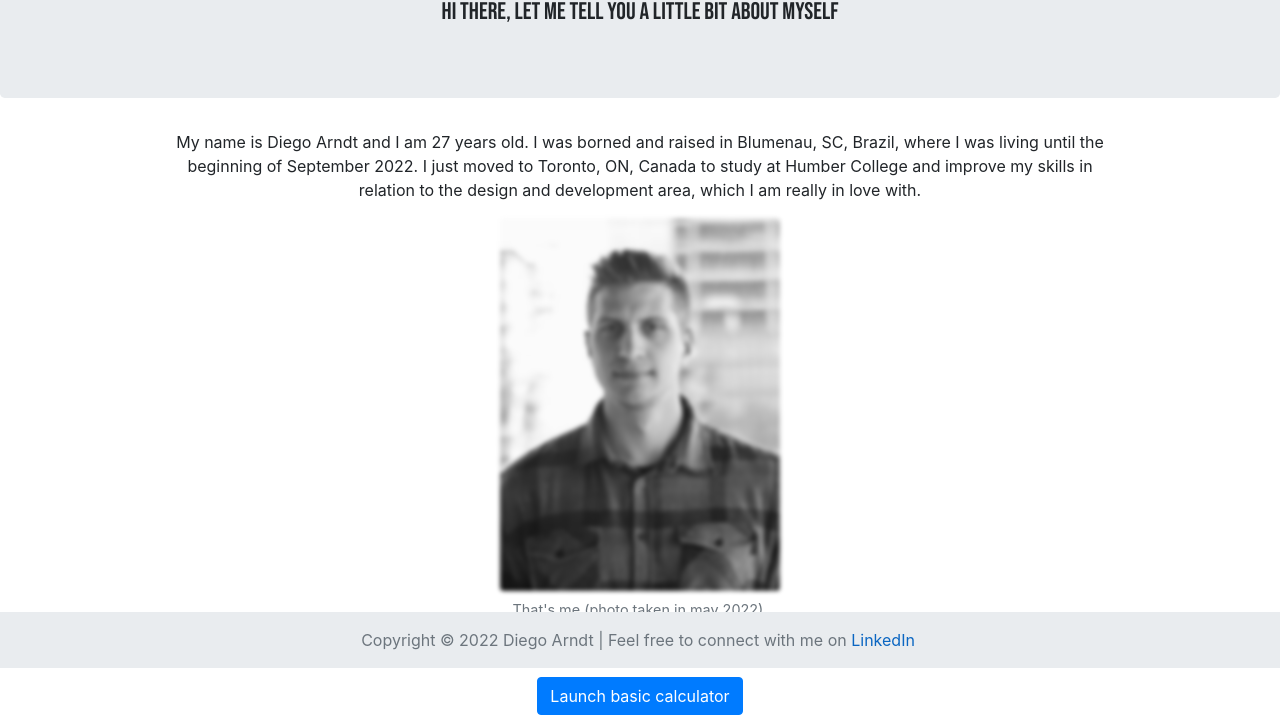
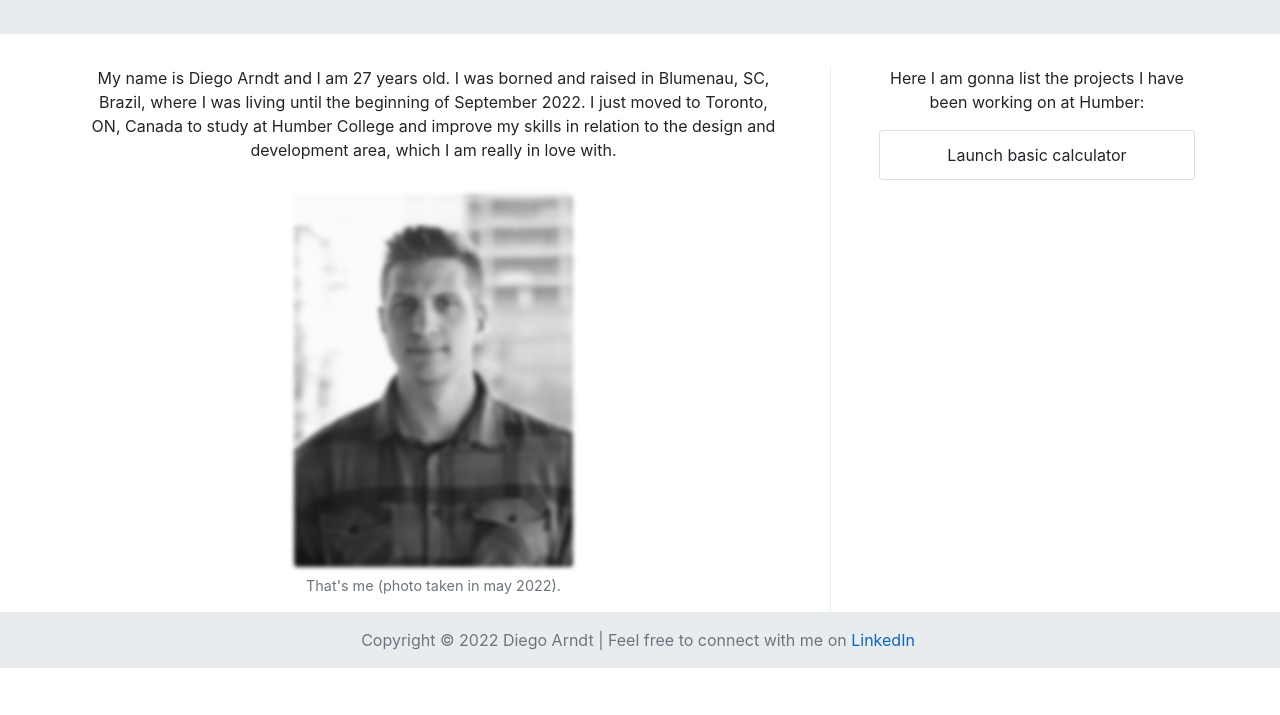
Before and after one commit to diegoarndt/study-project, a plain HTML site: page index.html in a window 1280 px wide. Shown: the part 132-847 px from the top of the page. After the commit the page ends 800 px from the top, so only its background shows below. Drawn offline with nearby package versions, Linux system fonts and the light colour scheme; a web font is replaced by a local one.

Commit message:
Grid layout exercise

```diff
--- a/css/styles.css
+++ b/css/styles.css
@@ -12,9 +12,15 @@ a {
     text-decoration: none !important;
 }
 
-a:hover {
+.special-link:hover {
     box-shadow: inset 100px 0 0 0 #0b66c2;
-    color: white !important;
+    color: #ffffff !important;
+}
+
+.list-group-item:hover {
+    background-color: #0b66c2;
+    color: #ffffff !important;
+    cursor: pointer;
 }
 
 .title {
@@ -30,15 +36,24 @@ a:hover {
 
 .title:hover {
     background-size: 0 3px, 100% 3px;
-    color: black;
-    -webkit-text-fill-color: white;
-    -webkit-text-stroke-color: black;
+    color: #000000;
+    -webkit-text-fill-color: #ffffff;
+    -webkit-text-stroke-color: #000000;
     -webkit-text-stroke-width: 2px;
 }
 
 .subtitle {
     font-size: x-large;
-    font-family: "Bebas Neue", cursive;
+    font-family: "Poiret One", cursive;
+    color: #6c757d;
+}
+
+.jumbotron {
+    padding: 2rem 2rem !important;
+}
+
+figure {
+    margin-top: 1rem !important;
 }
 
 img {
@@ -54,6 +69,10 @@ img:hover {
     border: 0.5rem solid #f2f2f2;
 }
 
+.separator {
+    border-left: 1px solid #e9ecef;
+}
+
 .footer {
     position: absolute;
     background-color: #e9ecef;
--- a/index.html
+++ b/index.html
@@ -9,65 +9,95 @@
         integrity="sha384-ggOyR0iXCbMQv3Xipma34MD+dH/1fQ784/j6cY/iJTQUOhcWr7x9JvoRxT2MZw1T" crossorigin="anonymous">
     <link rel="preconnect" href="https://fonts.googleapis.com">
     <link rel="preconnect" href="https://fonts.gstatic.com" crossorigin>
-    <link href="https://fonts.googleapis.com/css2?family=Bebas+Neue&family=Finger+Paint&display=swap" rel="stylesheet">
+    <link href="https://fonts.googleapis.com/css2?family=Poiret+One&family=Finger+Paint&display=swap" rel="stylesheet">
 </head>
 
 <body>
     <div class="text-center">
-        <div class="jumbotron">
+        <div class="row jumbotron">
+            <div class="col-12">
                 <h1><span class="title">Diego Arndt's project</span></h1>
                 <h6 class="subtitle">Hi there, let me tell you a little bit about myself</h6>
             </div>
-        <div class="d-flex justify-content-center">
-            <p class="w-75">My name is Diego Arndt and I am 27 years old. I was borned and raised in Blumenau, SC,
-                Brazil, where I was living until the beginning of September 2022. I just moved to Toronto, ON, Canada to
-                study at Humber College and
-                improve my skills in relation to the design and development area, which I am really in love with.</p>
+        </div>
+        <div class="container">
+            <div class="row">
+                <div class="col-8 pr-5">
+                    <div class="row">
+                        <div class="col-12">
+                            <p>My name is Diego Arndt and I am 27 years old. I was borned and raised in Blumenau,
+                                SC,
+                                Brazil, where I was living until the beginning of September 2022. I just moved to
+                                Toronto, ON,
+                                Canada to study at Humber College and improve my skills in relation to the design and
+                                development
+                                area, which I am really in love with.
+                            </p>
                         </div>
                     </div>
-    <div class="d-flex justify-content-center">
+                    <div class="row">
+                        <div class="col-12">
                             <figure class="figure text-center">
-            <img src="./img/myself.jpg" class="figure-img img-fluid rounded w-50" alt="Just a picture of me">
+                                <img src="./img/myself.jpg" class="figure-img img-fluid rounded w-50"
+                                    alt="Just a picture of me">
                                 <figcaption class="figure-caption">That's me (photo taken in may 2022).</figcaption>
                             </figure>
                         </div>
-
-    <div class="text-center">
+                    </div>
+                </div>
+                <div class="col-4 pl-5 separator">
+                    <div class="row">
+                        <div class="col-12">
                             <p>Here I am gonna list the projects I have been working on at Humber:</p>
                         </div>
+                    </div>
+                    <div class="row">
+                        <div class="col-12">
+                            <ul class="list-group">
+                                <li class="list-group-item" data-toggle="modal" data-target="#exampleModalCenter">
+                                    Launch basic calculator
+                                </li>
+                            </ul>
+                        </div>
 
-    <div class="d-flex justify-content-center">
-        <button type="button" class="btn btn-primary" data-toggle="modal" data-target="#exampleModalCenter">
-            Launch basic calculator
-        </button>
                         <div class="modal fade" id="exampleModalCenter" tabindex="-1" role="dialog"
                             aria-labelledby="exampleModalCenterTitle" aria-hidden="true">
                             <div class="modal-dialog modal-dialog-centered" role="document">
                                 <div class="modal-content">
                                     <div class="modal-header">
-                        <h5 class="modal-title" id="exampleModalLongTitle">Welcome to the basic calculator app</h5>
+                                        <h5 class="modal-title" id="exampleModalLongTitle">Welcome to the basic
+                                            calculator app</h5>
                                         <button type="button" class="close" data-dismiss="modal" aria-label="Close">
                                             <span aria-hidden="true">&times;</span>
                                         </button>
                                     </div>
                                     <div class="modal-body text-center">
-                        <input type="number" class="w-25" id="first-number" value="0" placeholder="1st number">
+                                        <input type="number" class="w-25" id="first-number" value="0"
+                                            placeholder="1st number">
                                         <span>+</span>
-                        <input type="number" class="w-25" id="second-number" value="0" placeholder="2nd number">
+                                        <input type="number" class="w-25" id="second-number" value="0"
+                                            placeholder="2nd number">
                                         <span>=</span>
                                         <input type="number" class="w-25" id="result" placeholder="Result" disabled>
 
                                     </div>
                                     <div class="d-flex pt-1 pb-1 modal-footer">
                                         <div class="mr-auto p-2">
-                            <button type="button" class="btn btn-light" data-dismiss="modal">Close</button>
+                                            <button type="button" class="btn btn-light"
+                                                data-dismiss="modal">Close</button>
                                         </div>
                                         <div class="p-2">
-                            <button type="button" class="btn btn-secondary" onclick="clearText()">Restart</button>
+                                            <button type="button" class="btn btn-secondary"
+                                                onclick="clearText()">Restart</button>
                                         </div>
                                         <div class="p-2">
                                             <button type="button" class="btn btn-primary" onclick="sum()">Sum</button>
                                         </div>
+                                    </div>
+                                </div>
+                            </div>
+                        </div>
+
                     </div>
                 </div>
             </div>
@@ -77,7 +107,7 @@
     <footer class="footer">
         <div class="container">
             <span class="text-muted">Copyright © 2022 Diego Arndt | Feel free to connect with me on
-                <a href="https://www.linkedin.com/in/diegoarndt" target="_blank">LinkedIn</a>
+                <a href="https://www.linkedin.com/in/diegoarndt" class="special-link" target="_blank">LinkedIn</a>
             </span>
         </div>
     </footer>
```
Lines whose indentation alone changed are shown as unchanged.
